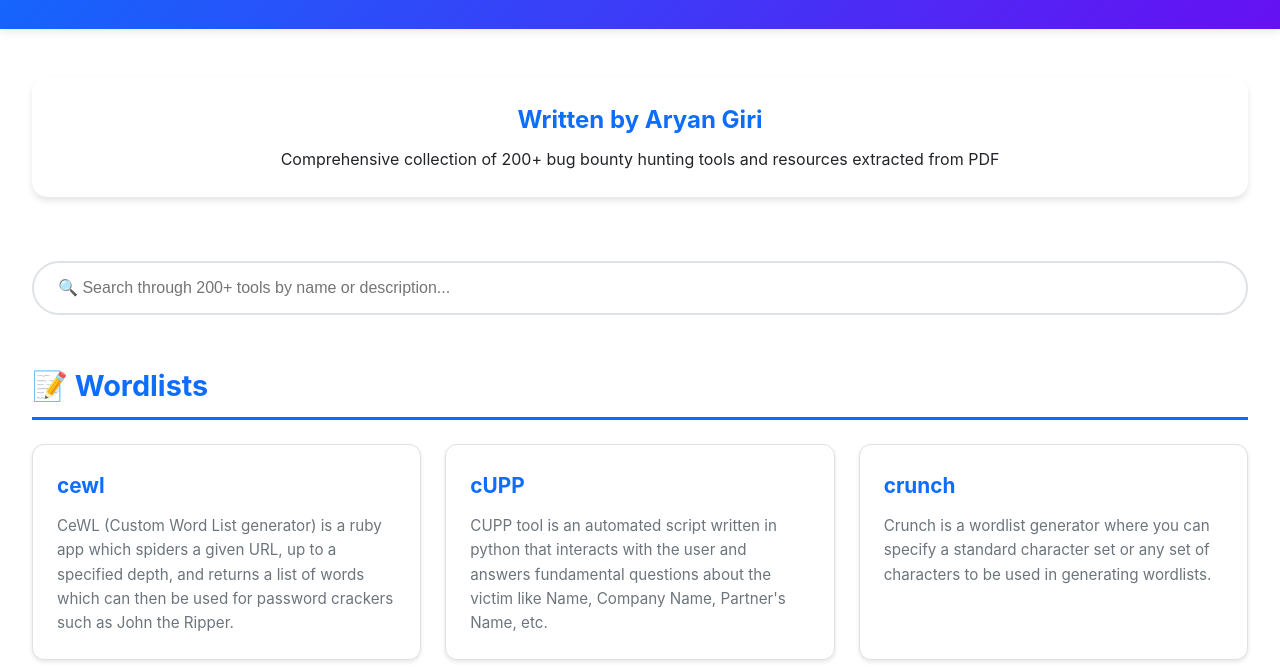
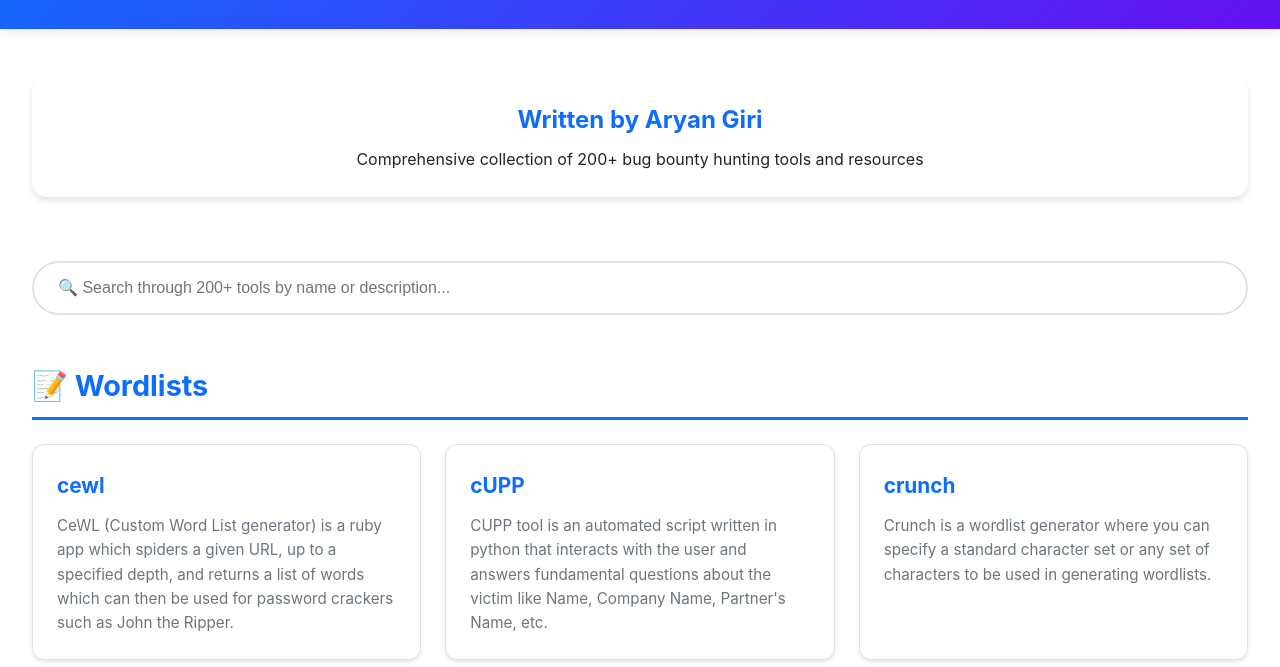
Before and after one commit to giriaryan694-a11y/HunterVault, a plain HTML site: page index.html in a window 1280 px wide. Shown: the part 133-800 px from the top of the page. Drawn offline with Linux system fonts and the light colour scheme.

Commit message:
Update index.html

```diff
--- a/index.html
+++ b/index.html
@@ -249,7 +249,7 @@
     <div class="container">
         <div class="author-credit">
             <h2>Written by Aryan Giri</h2>
-            <p>Comprehensive collection of 200+ bug bounty hunting tools and resources extracted from PDF</p>
+            <p>Comprehensive collection of 200+ bug bounty hunting tools and resources </p>
         </div>
 
         <div class="search-container">
```
